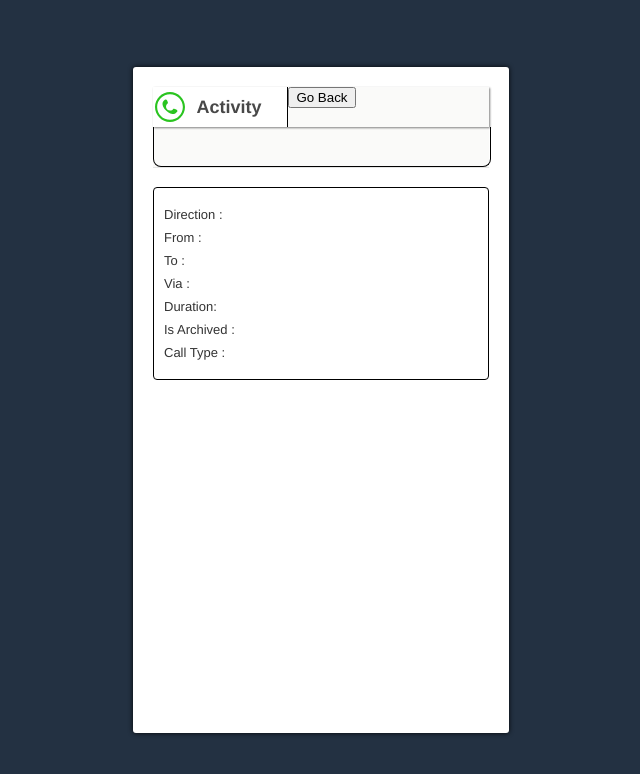
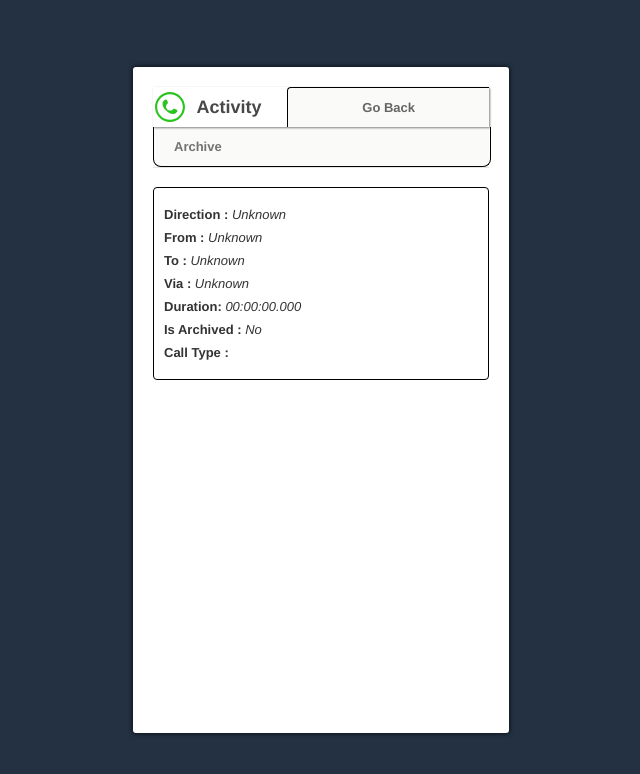
Before and after one commit to vinayvikram/aircall, a React (Create React App) app: page /detail/1 in a window 1280 px wide. Shown: the top 774 px of the page, without its empty margins (319-959 px from the left). Built offline with nearby package versions, Linux system fonts and the light colour scheme; no server answers.

Commit message:
detail page styling and some improvements

```diff
--- a/src/components/Detail/ActivityDetail.jsx
+++ b/src/components/Detail/ActivityDetail.jsx
@@ -1,3 +1,7 @@
+import { Duration } from "luxon";
+import "../../css/ActivityDetail.css"
+
+
 const ActivityDetail = ({ activity, activityLoading }) => {
 
     if(activityLoading) {
@@ -11,25 +15,25 @@ const ActivityDetail = ({ activity, activityLoading }) => {
     return (
         <div className='activity-detail'>
         <div>
-            Direction : {activity.direction}
+            <b>Direction : </b> <i>{activity.direction ? activity.direction : "Unknown"} </i>
         </div>
         <div>
-            From : {activity.from}
+            <b>From :</b> <i>{activity.from ? activity.from : "Unknown"}</i>
         </div>
         <div>
-            To : {activity.to}
+            <b>To : </b> <i>{activity.to ? activity.to : "Unknown"}</i>
         </div>
         <div>
-            Via : {activity.via}
+            <b>Via : </b> <i>{activity.via ? activity.via : "Unknown"}</i>
         </div>
         <div>
-            Duration: {activity.duration}
+            <b>Duration: </b> <i>{Duration.fromMillis(activity.duration).toFormat("hh:mm:ss.SSS")}</i>
         </div>
         <div>
-            Is Archived : {activity.is_archived}
+            <b>Is Archived : </b> <i>{activity.is_archived ? "Yes" : "No"}</i>
         </div>
         <div>
-            Call Type : {activity.call_type}
+            <b>Call Type : </b> <i>{activity.call_type}</i>
         </div>
     </div>
     )
--- a/src/components/Detail/index.jsx
+++ b/src/components/Detail/index.jsx
@@ -3,6 +3,7 @@ import { useParams } from "react-router-dom";
 import "../../css/ActivityDetail.css"
 import ActivityDetail from './ActivityDetail';
 import Header from '../Header';
+import { BASE_URL } from '../../lib';
 
 const Detail = () => {
 
@@ -15,7 +16,7 @@ const Detail = () => {
     const fetchActivityDetail = useCallback( async (id) => {
         try {
             setActivityLoading(true)
-            const data = await fetch(`https://cerulean-marlin-wig.cyclic.app/activities/${id}`, {
+            const data = await fetch(`${BASE_URL}/activities/${id}`, {
                 cache: "no-cache",
                 method: "GET"
             }).then(res => res.json());
@@ -32,12 +33,12 @@ const Detail = () => {
         fetchActivityDetail(id)
     },[id, fetchActivityDetail])
 
-    const archiveActivity = useCallback(async (id) => {
+    const toggleArchive = useCallback(async () => {
 
         try {
             setArchiveLoading(true);
 
-            await fetch(`https://cerulean-marlin-wig.cyclic.app/activities/${id}`, {
+            await fetch(`${BASE_URL}/activities/${activity.id}`, {
                 mode: "cors",
                 cache: "no-cache",
                 headers: {
@@ -45,21 +46,26 @@ const Detail = () => {
                 },
                 method: 'PATCH',
                 body: JSON.stringify({
-                    is_archived: true
+                    is_archived: !activity.is_archived
                 })
             })
+
+            await fetchActivityDetail(activity.id);
         } catch(err) {
             console.log(err)
         } finally {
             setArchiveLoading(false)
         }
-    },[setArchiveLoading])
+    },[setArchiveLoading, activity, fetchActivityDetail])
 
 
     return (
     <React.Fragment>
         <Header
             type='DETAIL'
+            archiveButtonLabel={activity.is_archived ? "Unarchive" : "Archive"}
+            archiveButtonAction={toggleArchive}
+            archiveLoading={archiveLoading}
         />
         <ActivityDetail activity={activity} activityLoading={activityLoading} />
     </React.Fragment>
--- a/src/components/Header/ActivityLogo.jsx
+++ b/src/components/Header/ActivityLogo.jsx
@@ -1,8 +1,12 @@
+import { useNavigate } from "react-router-dom";
 import CallLogo from "../../call-icon.svg";
 
 const ActivityLogo = () => {
+
+    const navigate = useNavigate();
+
     return (
-        <div className='activity-logo'>
+        <div className='activity-logo' onClick={() => navigate('/')}>
           <img src={CallLogo} alt="circle-call"/>
           Activity
         </div>
--- a/src/components/Header/ArchiveButton.jsx
+++ b/src/components/Header/ArchiveButton.jsx
@@ -1,8 +1,8 @@
-const ArchiveButton = ({ label, onClick}) => {
+const ArchiveButton = ({ label, onClick, loading}) => {
     return (
         <div className='archive-button'>
-            <button onClick={onClick}>
-            {label}
+            <button onClick={onClick} disabled={loading}>
+            {loading ? "Loading..." : label}
             </button>
         </div>
     )
--- a/src/components/Header/index.jsx
+++ b/src/components/Header/index.jsx
@@ -3,7 +3,7 @@ import ActivityLogo from "./ActivityLogo";
 import ArchiveButton from "./ArchiveButton";
 import "../../css/Header.css";
 
-const Header = ({ type = "HOME", selectedTab = "INBOX", setSelectedTab = () => {}, archiveButtonLabel = '', archiveButtonAction = () => {} }) => {
+const Header = ({ type = "HOME", selectedTab = "INBOX", setSelectedTab = () => {}, archiveButtonLabel = '', archiveButtonAction = () => {}, archiveLoading = false }) => {
 
     const navigate = useNavigate();
 
@@ -23,7 +23,7 @@ const Header = ({ type = "HOME", selectedTab = "INBOX", setSelectedTab = () => {
                             </button>
                         </div>
                     </div>
-                    <ArchiveButton label={archiveButtonLabel} onClick={archiveButtonAction} />
+                    <ArchiveButton label={archiveButtonLabel} onClick={archiveButtonAction} loading={archiveLoading} />
                 </header>
             );
         case "DETAIL":
@@ -37,7 +37,7 @@ const Header = ({ type = "HOME", selectedTab = "INBOX", setSelectedTab = () => {
                             </button>
                         </div>
                     </div>
-                    <ArchiveButton label={archiveButtonLabel} onClick={archiveButtonAction} />
+                    <ArchiveButton label={archiveButtonLabel} onClick={archiveButtonAction} loading={archiveLoading} />
                 </header>
             );
         default:
--- a/src/components/Home/ActivityFeed.jsx
+++ b/src/components/Home/ActivityFeed.jsx
@@ -25,7 +25,7 @@ const ActivityFeed = ({ selectedTab, feedByDate, feedLoading }) => {
                 {item.feed.filter(f => selectedTab === "ARCHIVED" ? f.is_archived : !f.is_archived).map((f) => (
                     <div className="activity" onClick={() => navigate(`/detail/${f.id}`)} key={f.id}>
                         <div className="via-and-duration">
-                            <b>{f.via}</b>
+                            <b>{f.via ? f.via : "Unknown"}</b>
                             <i>{Duration.fromMillis(f.duration).toFormat("hh:mm:ss")}</i>
                         </div>
                         <div>
--- a/src/components/Home/index.jsx
+++ b/src/components/Home/index.jsx
@@ -2,12 +2,14 @@ import React, { useEffect, useState, useCallback } from "react"
 import { sortAndGroupFeed } from "../../lib/sort-and-group-feed";
 import ActivityFeed from "./ActivityFeed";
 import Header from "../Header";
+import { BASE_URL } from "../../lib";
 
 const Home = () => {
     const [feedByDate, setFeedByDate] = useState([]);
     const [selectedTab, setSelectedTab] = useState("INBOX");
 
-    const [feedLoading, setFeedLoading] = useState(false)
+    const [feedLoading, setFeedLoading] = useState(false);
+    const [archiveLoading, setArchiveLoading] = useState(false);
 
 
     const fetchFeedData = useCallback(async (selectedTab) => {
@@ -16,11 +18,11 @@ const Home = () => {
 
             setFeedLoading(true);
 
-            const fetchedData = await fetch('https://cerulean-marlin-wig.cyclic.app/activities').then(res => res.json());
+            const fetchedData = await fetch(`${BASE_URL}/activities`).then(res => res.json());
 
             const filteredData = fetchedData.filter(f => selectedTab === "ARCHIVED" ? f.is_archived : !f.is_archived);
 
-            const sortedAndGroupedData = sortAndGroupFeed(filteredData.filter(f => f.via));
+            const sortedAndGroupedData = sortAndGroupFeed(filteredData);
 
             setFeedByDate(sortedAndGroupedData);
 
@@ -30,7 +32,55 @@ const Home = () => {
             setFeedLoading(false)
         }
 
-    },[sortAndGroupFeed, setFeedByDate, setFeedLoading])
+    },[setFeedByDate, setFeedLoading])
+
+    const archiveAll = useCallback(async () => {
+        const unarchivedActivities = feedByDate.map(f => f.feed).flat();
+
+        try {
+
+            setArchiveLoading(true);
+
+            await Promise.all(unarchivedActivities.map(activity => {
+                return fetch(`${BASE_URL}/activities/${activity.id}`, {
+                    mode: "cors",
+                    cache: "no-cache",
+                    headers: {
+                        'Content-Type': "application/json"
+                    },
+                    method: 'PATCH',
+                    body: JSON.stringify({
+                        is_archived: true
+                    })
+                })
+            })).then(() => {
+                fetchFeedData(selectedTab)
+            })
+
+        } catch (err) {
+            console.log(err)
+        } finally {
+            setArchiveLoading(false)
+        }
+
+    },[feedByDate, setArchiveLoading, fetchFeedData, selectedTab]);
+
+    const resetAll = useCallback(async () => {
+        try {
+            setArchiveLoading(true);
+            await fetch(`${BASE_URL}/reset`,{
+                cache: "no-cache",
+                method: 'PATCH'
+            }).then(() => {
+                fetchFeedData(selectedTab)
+            })
+
+        } catch (err) {
+            console.log(err)
+        } finally {
+            setArchiveLoading(false);
+        }
+    },[setArchiveLoading, fetchFeedData, selectedTab])
 
 
     useEffect(() => {
@@ -44,6 +94,9 @@ const Home = () => {
             type="HOME"
             selectedTab={selectedTab}
             setSelectedTab={setSelectedTab}
+            archiveButtonLabel={selectedTab === "INBOX" ? "Archive all calls" : "Unarchive all calls"}
+            archiveButtonAction={selectedTab === "INBOX" ? archiveAll : resetAll}
+            archiveLoading={archiveLoading}
         />
         <ActivityFeed
             selectedTab={selectedTab}
--- a/src/css/ActivityDetail.css
+++ b/src/css/ActivityDetail.css
@@ -8,3 +8,7 @@
     border: 1px solid black;
     border-radius: 4px;
 }
+
+.activity-detail i {
+    text-transform: capitalize;
+}
--- a/src/css/Header.css
+++ b/src/css/Header.css
@@ -25,11 +25,10 @@ header {
     justify-content: flex-start;
     align-items: center;
     font-size: 18px;
-    /* border-bottom: 1px solid black; */
-    border-right: 1px solid black;
     background-color: #FFFFFF;
     font-weight: bold;
     color: #484848;
+    cursor: pointer;
   }
 
   .activity-logo img {
@@ -37,12 +36,14 @@ header {
     height: 75%;
   }
 
-  .tabs-container {
+  .tabs-container, .back-button {
     flex: 1;
     display: flex;
     justify-content: space-around;
     align-items: center;
+    border-left: 1px solid black;
     border-top: 1px solid black;
+    border-top-left-radius: 4px;
   }
 
   .tabs-container .tab {
@@ -50,7 +51,14 @@ header {
     color: #A8A8A8;
     height: 100%;
     cursor: pointer;
+  }
 
+  .back-button > button {
+    all: unset;
+    height: 100%;
+    cursor: pointer;
+    color: #666666;
+    font-weight: bold;
   }
 
   .dashed-line {
--- /dev/null
+++ b/src/lib/index.js
@@ -0,0 +1 @@
+export const BASE_URL = "https://cerulean-marlin-wig.cyclic.app"
```
